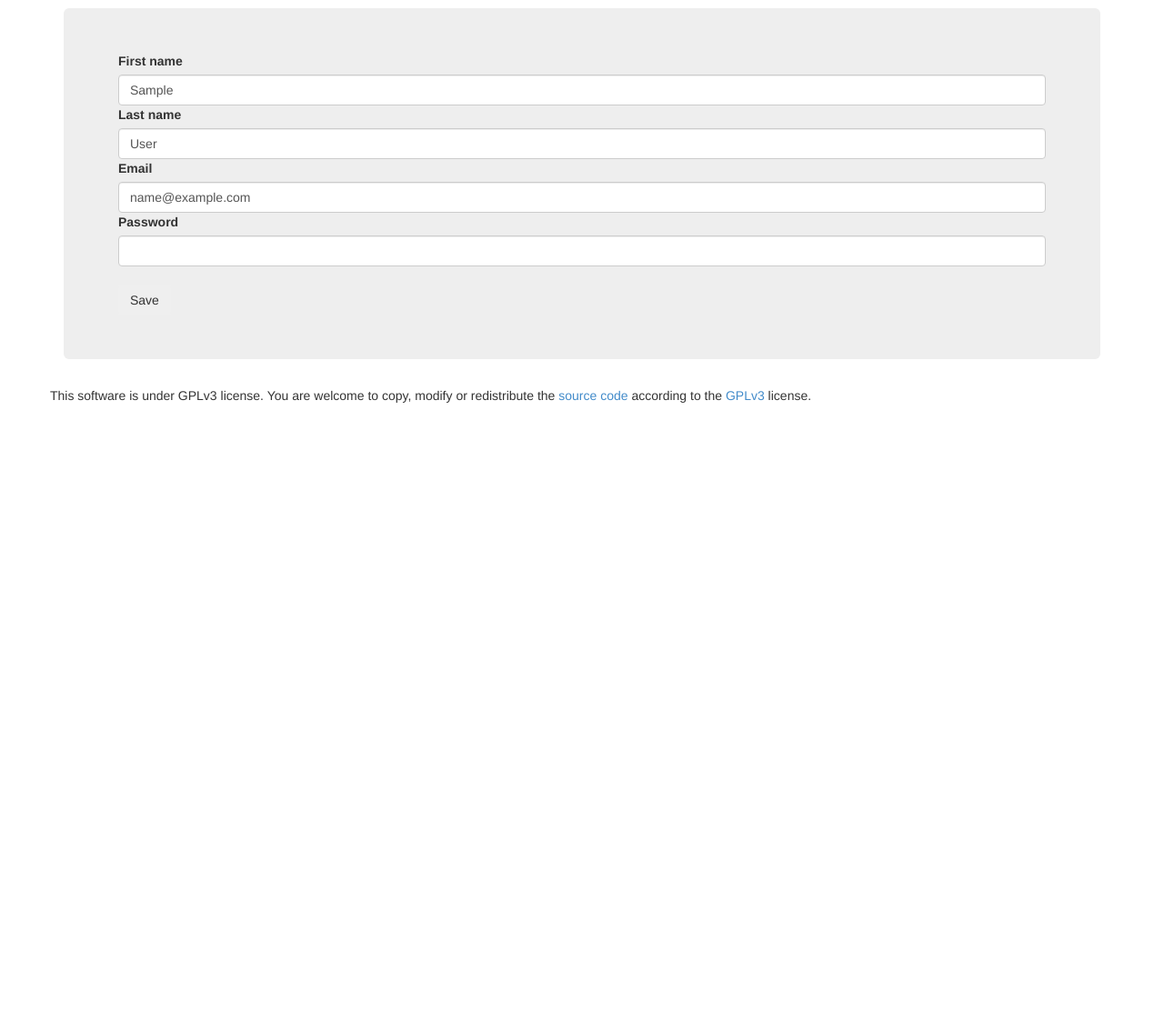
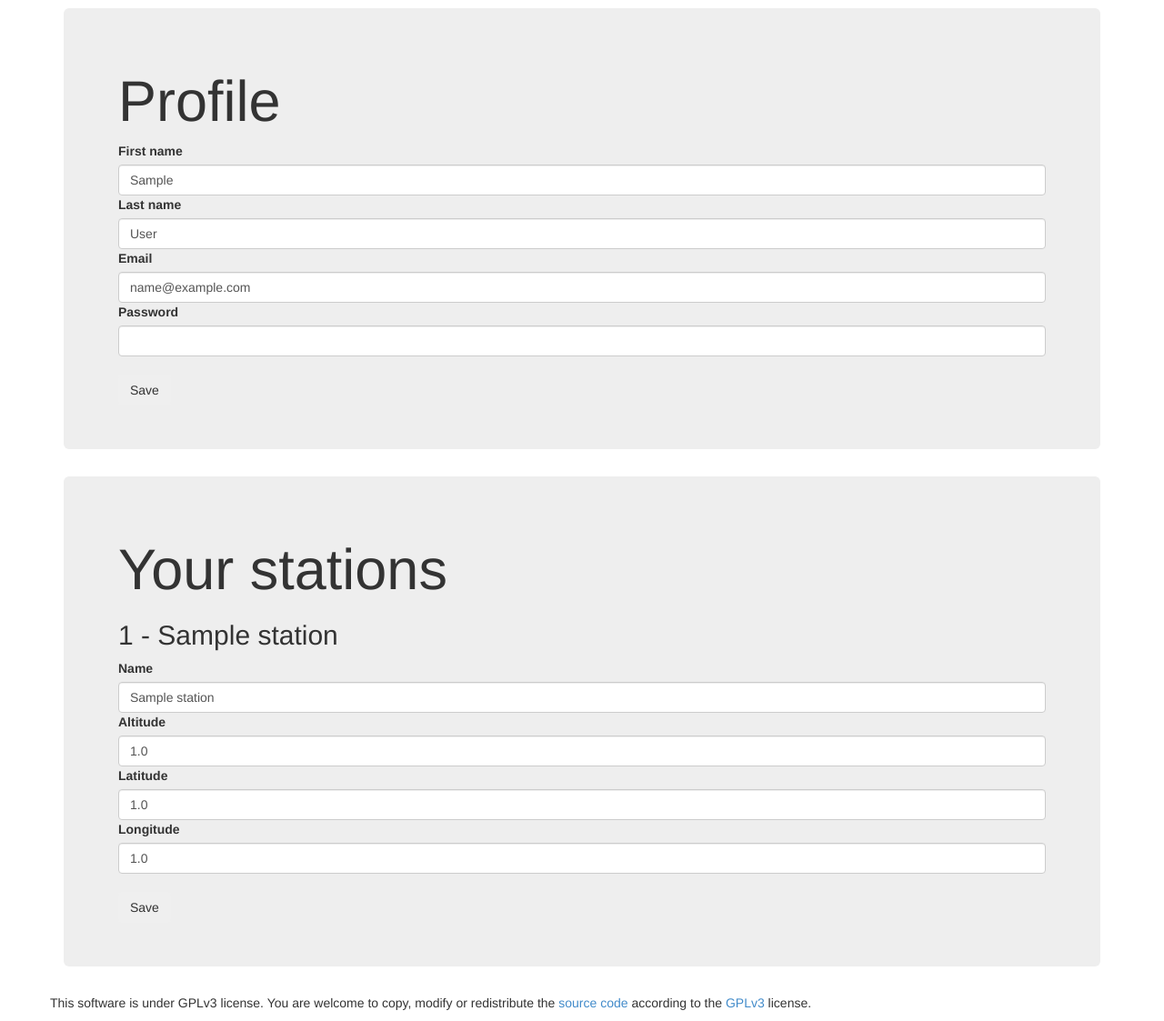
Before and after one commit to cedricbonhomme/Grenouille, a Flask app: page /profile/ in a window 1280 px wide. Shown: the part 51-1174 px from the top of the page at 91% size. Before the commit the page ends 494 px from the top, so only its background shows below. Run offline with Flask 2, Linux system fonts and the light colour scheme; a user stored in the database is signed in; tables that the repository leaves empty hold one stand-in row (values such as "Sample post"); some libraries are stand-ins or nearby versions.

Commit message:
Edition of all stations with one form.

```diff
--- a/web/forms.py
+++ b/web/forms.py
@@ -51,10 +51,10 @@ class StationForm(Form):
     """
     Station form.
     """
-    name = TextField("First name", [validators.Required("Please enter a name.")])
-    altitude = TextField("Last name", [validators.Required("Please enter an altitude.")])
-    latitude = TextField("Email", [validators.Required("Please enter a latitude.")])
-    longitude = PasswordField("Password", [validators.Required("Please enter a longitude.")])
+    name = TextField("Name", [validators.Required("Please enter a name.")])
+    altitude = TextField("Altitude", [validators.Required("Please enter an altitude.")])
+    latitude = TextField("Latitude", [validators.Required("Please enter a latitude.")])
+    longitude = TextField("Longitude", [validators.Required("Please enter a longitude.")])
     submit = SubmitField("Save")
 
     def __init__(self, *args, **kwargs):
--- a/web/templates/profile.html
+++ b/web/templates/profile.html
@@ -5,7 +5,8 @@
 {% block content %}
 <div class="container">
     <div class="jumbotron">
-        <form action="" method="post" name="save">
+        <h1>Profile</h1>
+        <form action="" method="post" name="saveprofileform" id="profileform">
             {{ form.hidden_tag() }}
 
             {{ form.firstname.label }}
@@ -24,5 +25,29 @@
             {{ form.submit(class_="btn") }}
         </form>
     </div>
+    <div class="jumbotron">
+        <h1>Your stations</h1>
+        {% for form_station in forms_station %}
+            <h2>{{ loop.index }} - {{ form_station.name.data }}</h2>
+            <form action="" method="post" name="savestationform{{ loop.index }}" id="stationform{{ loop.index }}">
+                {{ form_station.hidden_tag() }}
+
+                {{ form_station.name.label }}
+                {{ form_station.name(class_="form-control") }} {% for error in form_station.name.errors %} <span style="color: red;">{{ error }}<br /></span>{% endfor %}
+
+                {{ form_station.altitude.label }}
+                {{ form_station.altitude(class_="form-control") }} {% for error in form_station.altitude.errors %} <span style="color: red;">{{ error }}<br /></span>{% endfor %}
+
+                {{ form_station.latitude.label }}
+                {{ form_station.latitude(class_="form-control") }} {% for error in form_station.latitude.errors %} <span style="color: red;">{{ error }}<br /></span>{% endfor %}
+
+                {{ form_station.longitude.label }}
+                {{ form_station.longitude(class_="form-control") }} {% for error in form_station.longitude.errors %} <span style="color: red;">{{ error }}<br /></span>{% endfor %}
+
+                <br />
+                {{ form_station.submit(class_="btn") }}
+            </form>
+        {% endfor %}
+    </div>
 </div>
 {% endblock %}
--- a/web/views.py
+++ b/web/views.py
@@ -6,7 +6,7 @@ from flask.ext.login import LoginManager, login_user, logout_user, login_require
 
 from web import app, db
 from web.models import User, Station
-from forms import SigninForm, ProfileForm
+from forms import SigninForm, ProfileForm, StationForm
 
 
 login_manager = LoginManager()
@@ -67,8 +67,6 @@ def redirect_url(default='map_view'):
 
 
 
-
-
 @app.route('/', methods=['GET'])
 @app.route('/map/', methods=['GET'])
 def map_view():
@@ -85,18 +83,37 @@ def profile():
     """
     user = User.query.filter(User.email == g.user.email).first()
     form = ProfileForm()
+    forms_station = []
+    for _ in user.stations:
+        forms_station.append(StationForm())
 
     if request.method == 'POST':
-        if form.validate() == False:
-            return render_template('profile.html', form=form)
+        if form.validate():
+            form_station = StationForm(obj=user.stations[0])
+            form.populate_obj(user)
+            if form.password.data != "":
+                user.set_password(form.password.data)
+            db.session.commit()
+            flash('User "' + user.firstname + '" successfully updated', 'success')
 
-        form.populate_obj(user)
-        if form.password.data != "":
-            user.set_password(form.password.data)
-        db.session.commit()
-        flash('User "' + user.firstname + '" successfully updated', 'success')
-        return redirect('/profile/')
+        for form_station in forms_station:
+            if form_station.validate():
+                form = ProfileForm(obj=user)
+                for station in user.stations:
+                    if station.name == form_station.name.data:
+                        form_station.populate_obj(station)
+                        db.session.commit()
+                        flash('Station "' + station.name + '" successfully updated', 'success')
+                    break
+
+        if not (form.validate() or any([form_station.validate() for form_station in forms_station])):
+            return render_template('profile.html', form=form, forms_station=forms_station)
+
+        return redirect(url_for('profile'))
 
     if request.method == 'GET':
         form = ProfileForm(obj=user)
-        return render_template('profile.html', form=form)
+        forms_station = []
+        for form_station in user.stations:
+            forms_station.append(StationForm(obj=form_station))
+        return render_template('profile.html', form=form, forms_station=forms_station)
```
